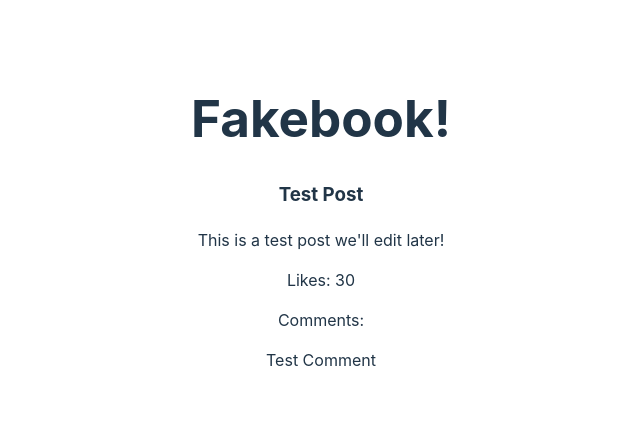
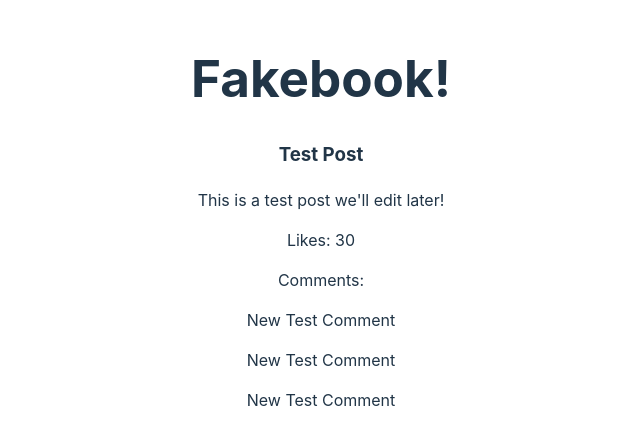
Before and after one commit to MarcosRosario4/Social-Media-App, a React (Vite) app: page / in a window 1280 px wide. Shown: the part 178-622 px from the top of the page, without its empty margins (319-959 px from the left). Built offline with nearby package versions, Linux system fonts and the light colour scheme.

Commit message:
Change Comments

```diff
--- a/src/Comment.jsx
+++ b/src/Comment.jsx
@@ -2,7 +2,7 @@ import React from 'react';
 function Comment(){
 return(
 <div>
-<p>Test Comment</p>
+<p> New Test Comment</p>
 </div>
 )
 }
--- a/src/Post.jsx
+++ b/src/Post.jsx
@@ -11,6 +11,9 @@ return(
 <p>Likes: 30</p>
 <p>Comments:</p>
 <Comment />
+<Comment />
+<Comment />
+
 </div>
 
 )
```
